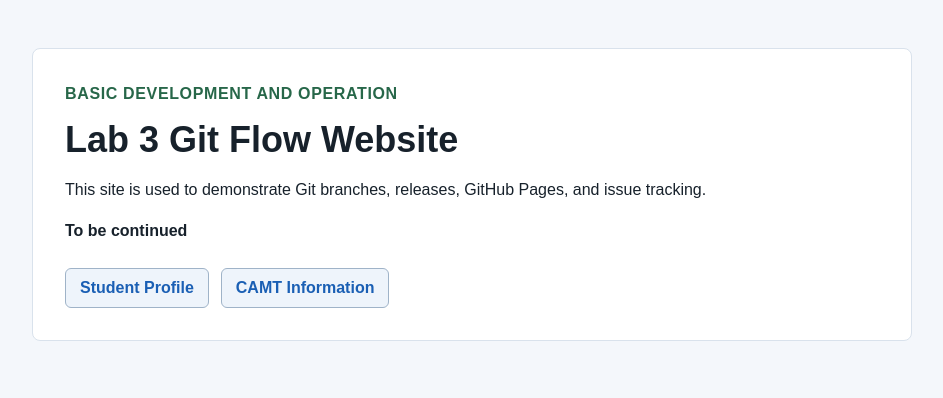
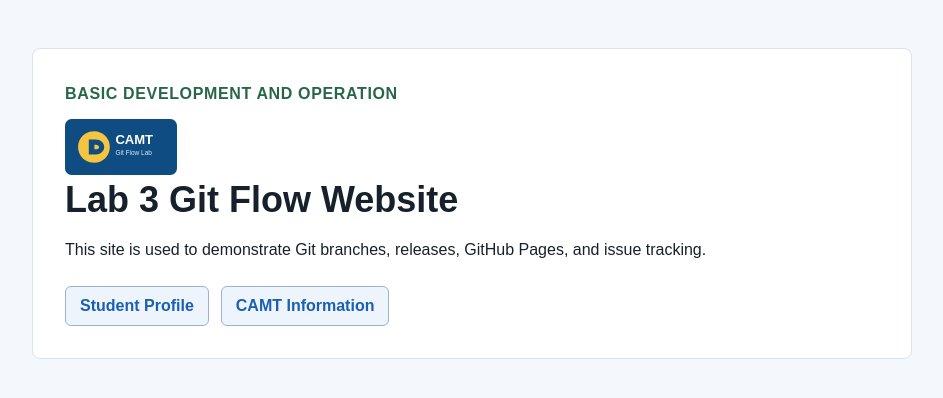
Before and after one commit to Jarvis-Yan/lab03-git-flow-kanban, a plain HTML site: page index.html in a window 1280 px wide. Shown: the whole page, without its empty margins (168-1111 px from the left). Drawn offline with Linux system fonts and the light colour scheme.

Commit message:
Prepare release version 0.2

```diff
--- a/index.html
+++ b/index.html
@@ -10,9 +10,9 @@
   <main class="page">
     <section class="hero">
       <p class="eyebrow">Basic Development and Operation</p>
+      <img class="logo" src="assets/camt-logo.svg" alt="CAMT Git Flow Lab logo">
       <h1>Lab 3 Git Flow Website</h1>
       <p>This site is used to demonstrate Git branches, releases, GitHub Pages, and issue tracking.</p>
-      <p><strong>To be continued</strong></p>
       <nav>
         <a class="button" href="profile.html">Student Profile</a>
         <a class="button" href="camt.html">CAMT Information</a>
```
Also changed, not shown: assets/camt-logo.svg (added).
